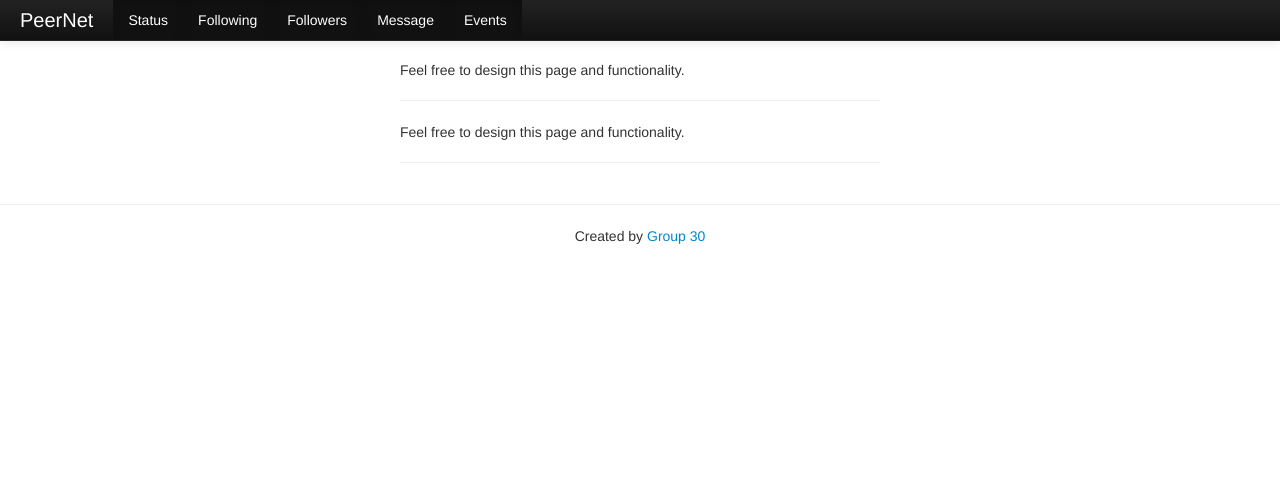
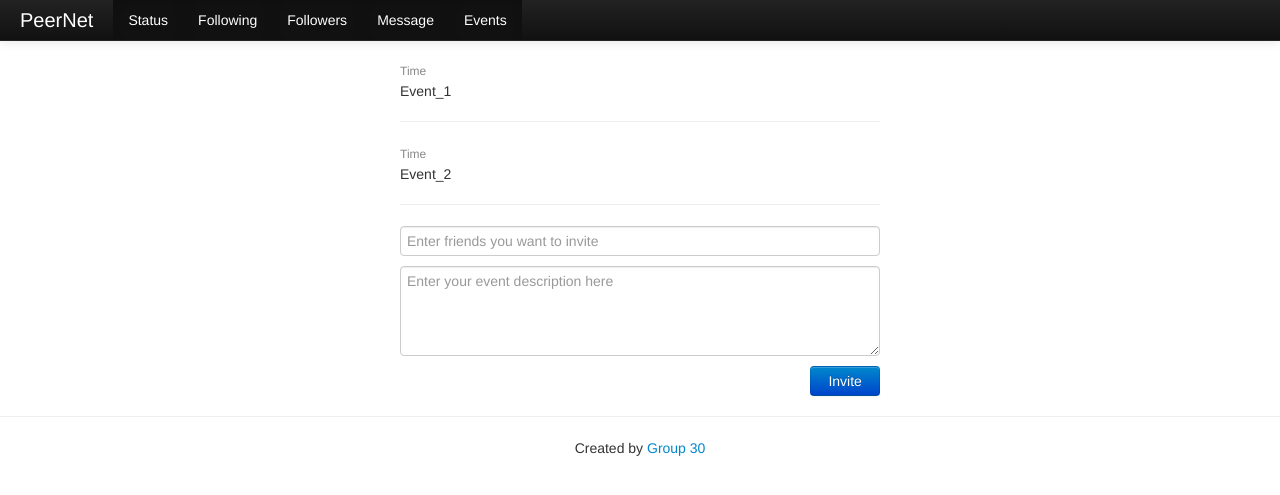
Before and after one commit to gaohao/peernet-client, a Node project: template views/events.jade in a window 1280 px wide. Shown: the top 495 px of the page. Run offline with Node 20 templates, Linux system fonts and the light colour scheme; the template is opened without the code that fills it, so the values that code supplies are empty.

Commit message:
Add events page.

```diff
--- a/views/events.jade
+++ b/views/events.jade
@@ -6,10 +6,15 @@ block content
     div(class='row-fluid')
         div(class='span12')
             div(style='margin: 0px auto; width: 480px;')
-                p Feel free to design this page and functionality.
-                hr
+                each i in ["Event_1", "Event_2"]
+                    span(style='font-size:12px; color: #888; padding:5px padding-left: 10px;') Time
+                    p=i
+                    hr
     div(class='row-fluid')
         div(class='span12')
             div(style='margin: 0px auto; width: 480px;')
-                p Feel free to design this page and functionality.
-                hr
+                form(action='/send_message', method='POST')
+                    input(type='text' class='field span12 pull-right' name='recepient' placeholder='Enter friends you want to invite')
+                    textarea(class='field-span12' rows='4' name='status' placeholder="Enter your event description here")
+                    div(class='span2 pull-right')
+                        button(type='submit' class='btn btn-primary btn-block') Invite
```
